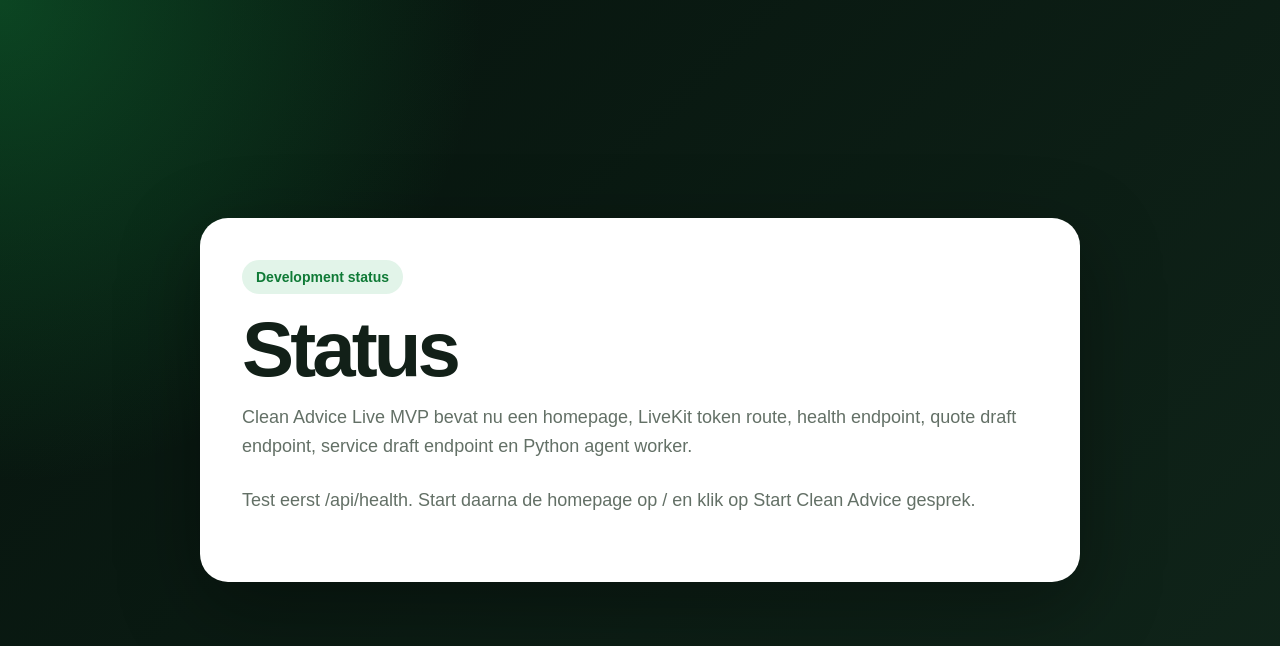
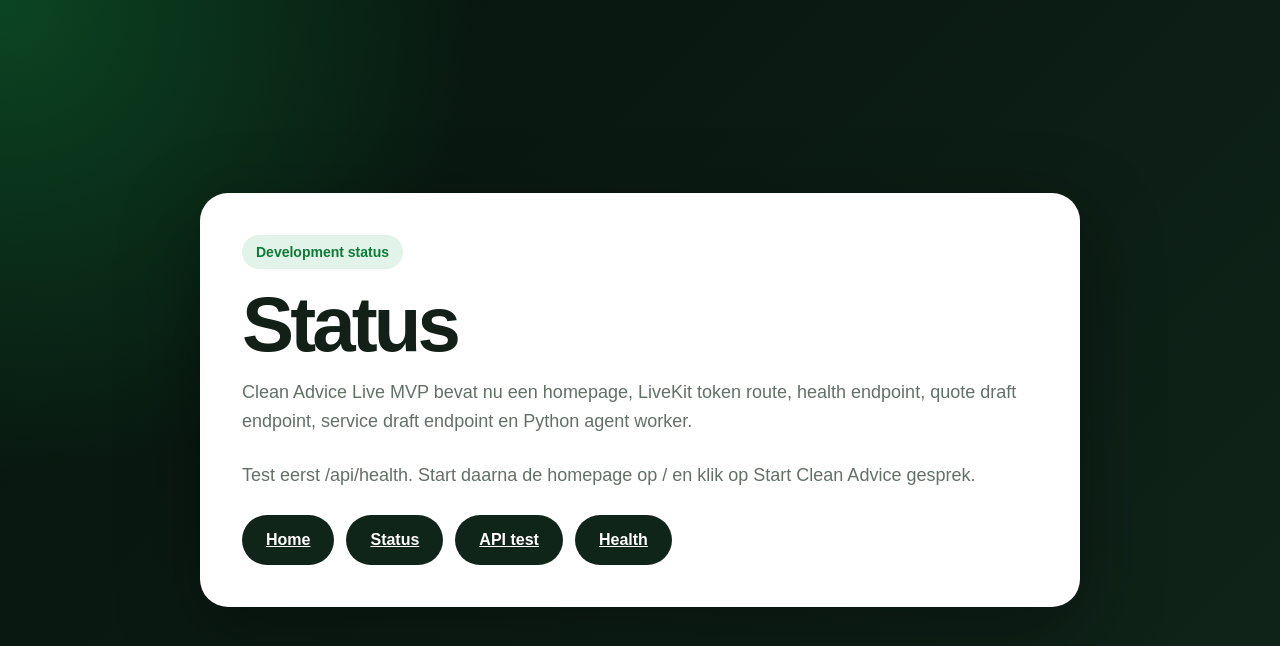
Before and after one commit to SoundBeatz/CleanAdvice-Live, a Next.js app: page /status in a window 1280 px wide. Shown: the top 646 px of the page. Built offline with nearby package versions, Linux system fonts and the light colour scheme.

Commit message:
Add navigation to status page

```diff
--- a/app/status/page.jsx
+++ b/app/status/page.jsx
@@ -1,3 +1,5 @@
+import MvpNavigation from '../../components/MvpNavigation';
+
 export default function StatusPage() {
   return (
     <main className="screen">
@@ -6,6 +8,7 @@
         <h1>Status</h1>
         <p>Clean Advice Live MVP bevat nu een homepage, LiveKit token route, health endpoint, quote draft endpoint, service draft endpoint en Python agent worker.</p>
         <p>Test eerst /api/health. Start daarna de homepage op / en klik op Start Clean Advice gesprek.</p>
+        <MvpNavigation />
       </section>
     </main>
   );
```
